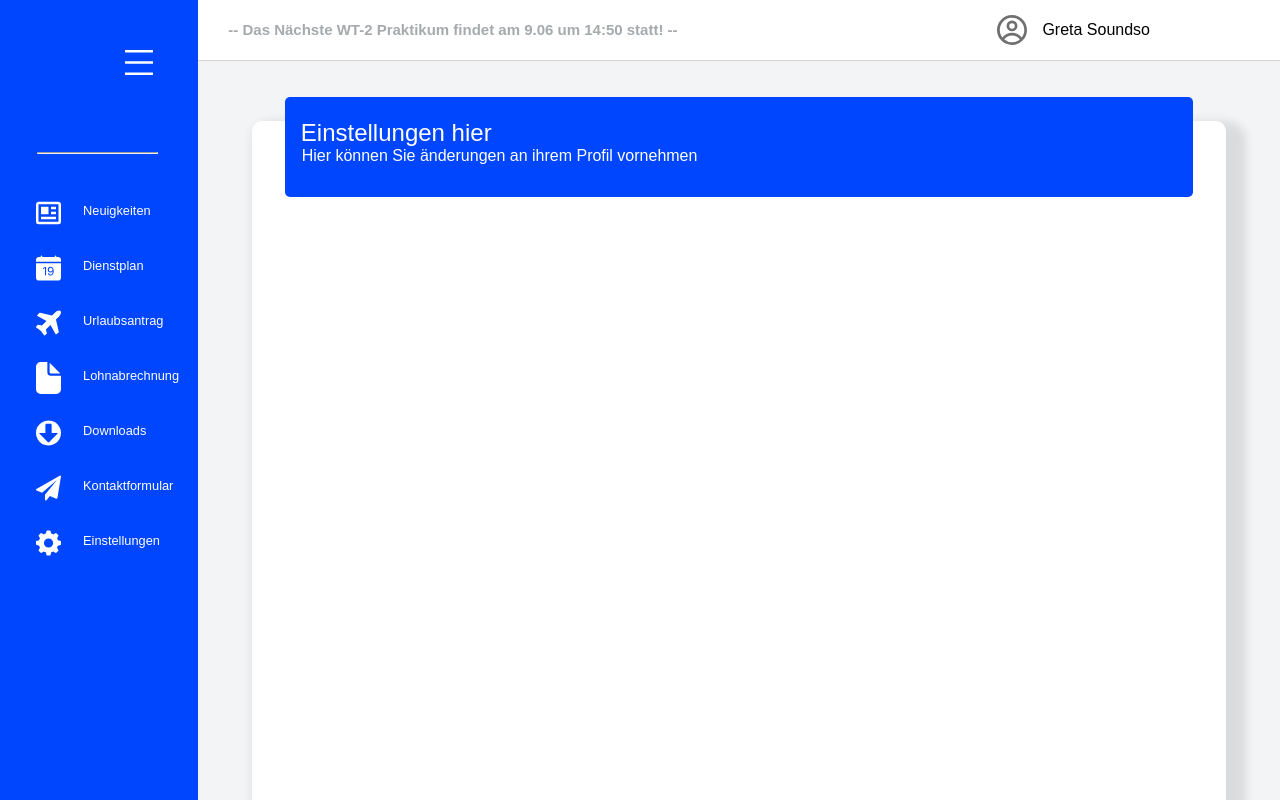
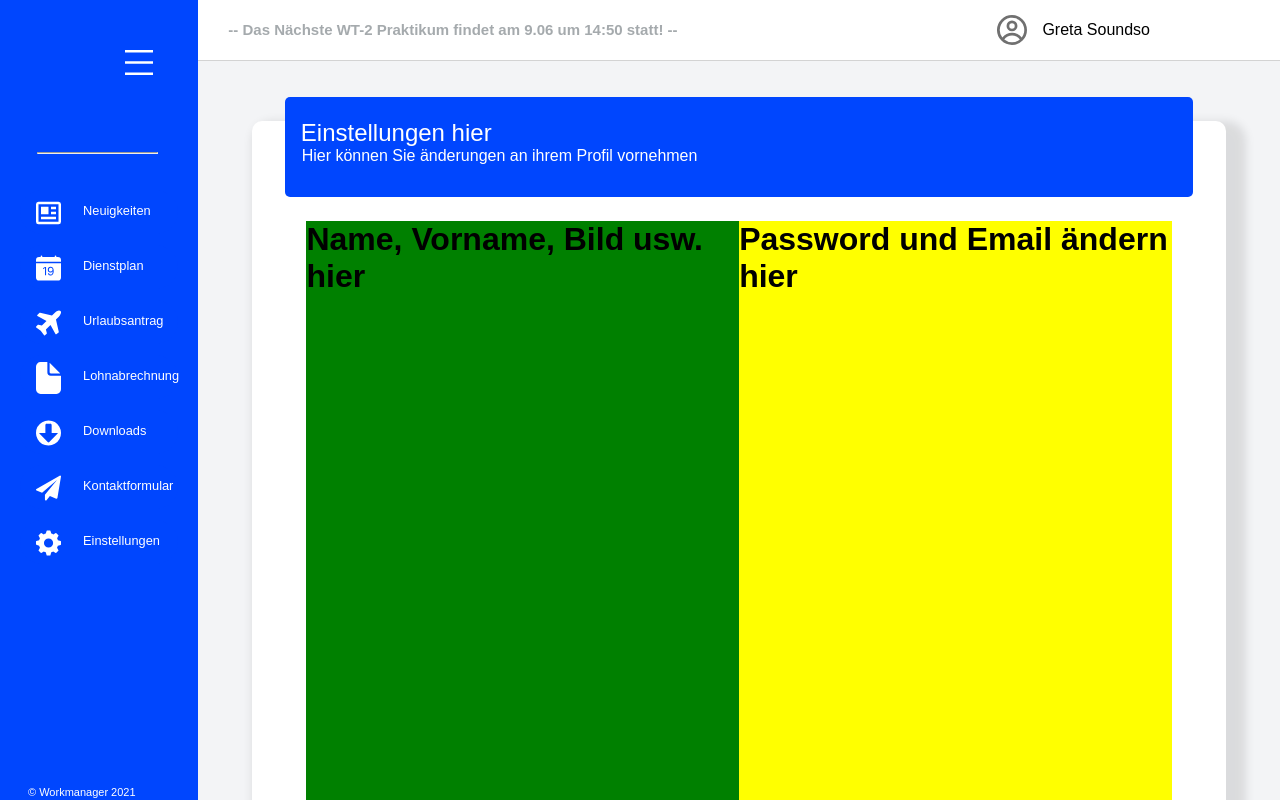
Before and after one commit to MertDurasi/Team-Supernerds, a React (Create React App) app: page /dashboard/einstellungen in a window 1280 px wide. Built offline with nearby package versions, Linux system fonts and the light colour scheme; a web font is replaced by a local one.

Commit message:
Dashboard: Einstellung Grundstruktur & weitere kleine Sachen - Alexander

```diff
--- a/src/components/dashboard/Sidebar.css
+++ b/src/components/dashboard/Sidebar.css
@@ -42,35 +42,27 @@
 
 
 
-.sidebar-footer-text {
-  font-family: "Nirmala UI Semilight", Regular, sans-serif;
-  font-size: 11px;
-  position: relative;
-  left: 40px;
-  top: 293px;
-}
-
 .sidebar__relinkers-closed {
   display: none;
 }
 
 .sidebar__relinkers {
-  padding: 10px;
+  font-family: "Nirmala UI Semilight", Regular, sans-serif;
+  font-size: 11px;
   color: white;
+  position: relative;
+  top: 28vh;
 }
 
-.sidebar__relinkers > a {
-  font-family: "Nirmala UI Semilight", Regular, sans-serif;
-  font-size: 11px;
-  text-decoration: none;
-  color: white;
-  font-weight: 500;
+.sidebar__relinkers .sidebar-footer-text {
   position: relative;
-  left: 8%;
-  top: 300px;
+  left: 6.5vh;
+
 }
 
 .sidebar__relinkers a {
+  position: relative;
+  left: 3vh;
   margin: 0 5px 0 5px;
 }
 
@@ -111,10 +103,13 @@
   }
 }
 
+@media only screen and (max-width: 1400px) {
+  .sidebar__relinkers .sidebar-footer-text {
+    left: 1vh;
+  }
+}
+
 @media only screen and (max-width: 1350px) {
-  .sidebar-footer-text {
-    left: 10px;
-  }
   .sidebar-titel-open > img  {
     left: 5px;
   }
--- a/src/components/dashboard/features/Downloads.js
+++ b/src/components/dashboard/features/Downloads.js
@@ -9,7 +9,7 @@ const Downloads = () => {
     <main>
     <div className="main__container">
       <div className="headliner">
-        <h2>Downloads hier</h2>
+        <h2>Downloads</h2>
         <span>Hier können Sie verschiedenste Dokumente herunterladen</span>
       </div>
         <div className="grundgeruest-container">
--- a/src/components/dashboard/features/Downloads/DownloadVisualComponent.css
+++ b/src/components/dashboard/features/Downloads/DownloadVisualComponent.css
@@ -49,10 +49,40 @@
     position: relative;
     left: 4.5px;
 }
+.dropdown-helper-downloads {
+    position: relative;
+    display: inline-block;
+}
+
+.dropdown-content-downloads {
+    display: none;
+    position: absolute;
+    background-color: white;
+    min-width: 160px;
+    box-shadow: 0px 8px 16px 0px rgba(0, 0, 0, 0.2);
+    z-index: 3;
+}
+
+.dropdown-content-downloads a {
+    color: black;
+    padding: 12px 16px;
+    text-decoration: none;
+    display: block;
+}
+
+.dropdown-content-downloads a:hover {
+    background-color: #ddd;
+}
+
+.dropdown-helper-downloads:hover .dropdown-content-downloads {
+    display: block;
+}
+
+
 
 #timesave-downloads-f {
     position: relative;
-    left: 22%;
+    left: 21.65%;
     font-size: 14px;
 }
 
--- a/src/components/dashboard/features/Downloads/DownloadVisualComponent.js
+++ b/src/components/dashboard/features/Downloads/DownloadVisualComponent.js
@@ -20,7 +20,13 @@ const DownloadVisualComponent = ( {firstFile, isFolder, nameForVis }) => {
         <img id={isFolder ? "dc-isfolder-verify" : "dc-ispdf-verify"} src={isFolder ? Ordner_logo : Pdf_logo} alt="doc"></img>
         <span id={isFolder ? "namefv-downloads-f" : "namefv-downloads-nf"}>{nameForVis}</span>
         <span id={isFolder ? "timesave-downloads-f" : "timesave-downloads-nf"}>{moment().format("DD.MM.YYYY")}</span>
+        <div className="dropdown-helper-downloads">
         <img id={isFolder ? "expanded-options-downloads-folder" : "expanded-options-downloads-pdf"} src={downloads_menu_logo} alt="src"></img>
+        <div className="dropdown-content-downloads">
+            <a href="/dashboard/einstellungen">Herunterladen</a>
+            <a href="/dashboard/abmelden">Anzeigen</a>
+          </div>
+        </div>
         </li>
       </ul>
 
--- /dev/null
+++ b/src/components/dashboard/features/Einstellungen.css
@@ -0,0 +1,10 @@
+
+.einstellungen-container {
+    background-color: white;
+    position: absolute;
+    width: 80%;
+    margin: 0 auto;
+    top: 20vh;
+    height: 600px;
+    left: 10%;
+}
--- a/src/components/dashboard/features/Einstellungen.js
+++ b/src/components/dashboard/features/Einstellungen.js
@@ -1,3 +1,8 @@
+
+import "./Einstellungen.css";
+import ProfilHauptDaten from "./Einstellungen/ProfilHauptDaten.js";
+import ProfilNebenDaten from "./Einstellungen/ProfilNebenDaten";
+
 const Einstellungen = () => {
   return (
     <main>
@@ -7,6 +12,10 @@ const Einstellungen = () => {
         <span>Hier können Sie änderungen an ihrem Profil vornehmen</span>
       </div>
         <div className="grundgeruest-container"></div>
+        <div className="einstellungen-container">
+          <ProfilHauptDaten></ProfilHauptDaten>
+          <ProfilNebenDaten></ProfilNebenDaten>
+        </div>
      </div>
   </main>
   );
--- /dev/null
+++ b/src/components/dashboard/features/Einstellungen/ProfilHauptDaten.css
@@ -0,0 +1,12 @@
+
+.profile-first-container {
+    position: relative;
+    display: inline-block;
+    background-color: green;
+    width: 50%;
+    height: 100%;
+}
+
+.profile-first-container h1 {
+    color: black;
+}
--- /dev/null
+++ b/src/components/dashboard/features/Einstellungen/ProfilHauptDaten.js
@@ -0,0 +1,14 @@
+import "./ProfilHauptDaten.css";
+
+
+const ProfilHauptDaten = () => {
+
+
+  return (
+        <div className="profile-first-container">
+            <h1>Name, Vorname, Bild usw. hier</h1>
+        </div>
+  );
+};
+
+export default ProfilHauptDaten;
--- /dev/null
+++ b/src/components/dashboard/features/Einstellungen/ProfilNebenDaten.css
@@ -0,0 +1,13 @@
+
+.profile-second-container {
+    position: relative;
+    display: inline-block;
+    background-color: yellow;
+    width: 50%;
+    height: 100%;
+
+}
+
+.profile-second-container h1 {
+    color: black;
+}
--- /dev/null
+++ b/src/components/dashboard/features/Einstellungen/ProfilNebenDaten.js
@@ -0,0 +1,14 @@
+import "./ProfilNebenDaten.css";
+
+
+const ProfilNebenDaten = () => {
+
+
+  return (
+        <div className="profile-second-container">
+            <h1>Password und Email ändern hier</h1>
+        </div>
+  );
+};
+
+export default ProfilNebenDaten;
--- a/src/components/dashboard/features/Grundgeruest.css
+++ b/src/components/dashboard/features/Grundgeruest.css
@@ -16,7 +16,7 @@ main {
   width: 90%;
   margin: 0 auto;
   margin-top: 5vh;
-  height: 780px;
+  height: 750px;
   left: 5%;
   border-radius: 10px 10px 10px 10px;
   box-shadow: 10px 10px 10px 10px rgba(0, 0, 0, 0.1);
@@ -53,4 +53,5 @@ main {
     gap: 10px;
     margin-bottom: 0;
   }
+
 }
--- a/src/components/dashboard/features/Kontaktformular.css
+++ b/src/components/dashboard/features/Kontaktformular.css
@@ -75,7 +75,7 @@
     resize: none;
     border: 0;
     outline: 0;
-    background-color: hsl(0, 1%, 98%);
+    background-color: rgb(254, 254, 254);
 }
 
 
```
